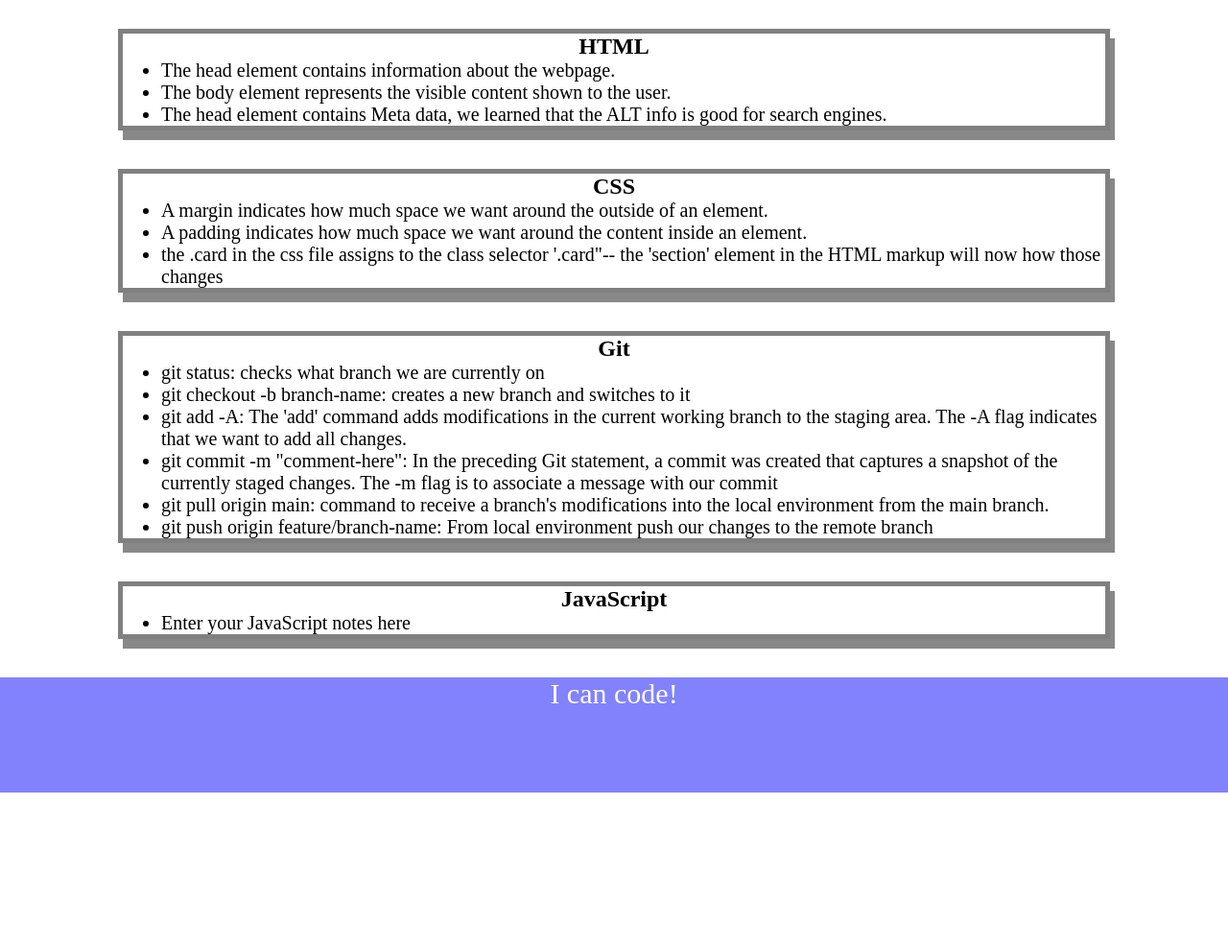
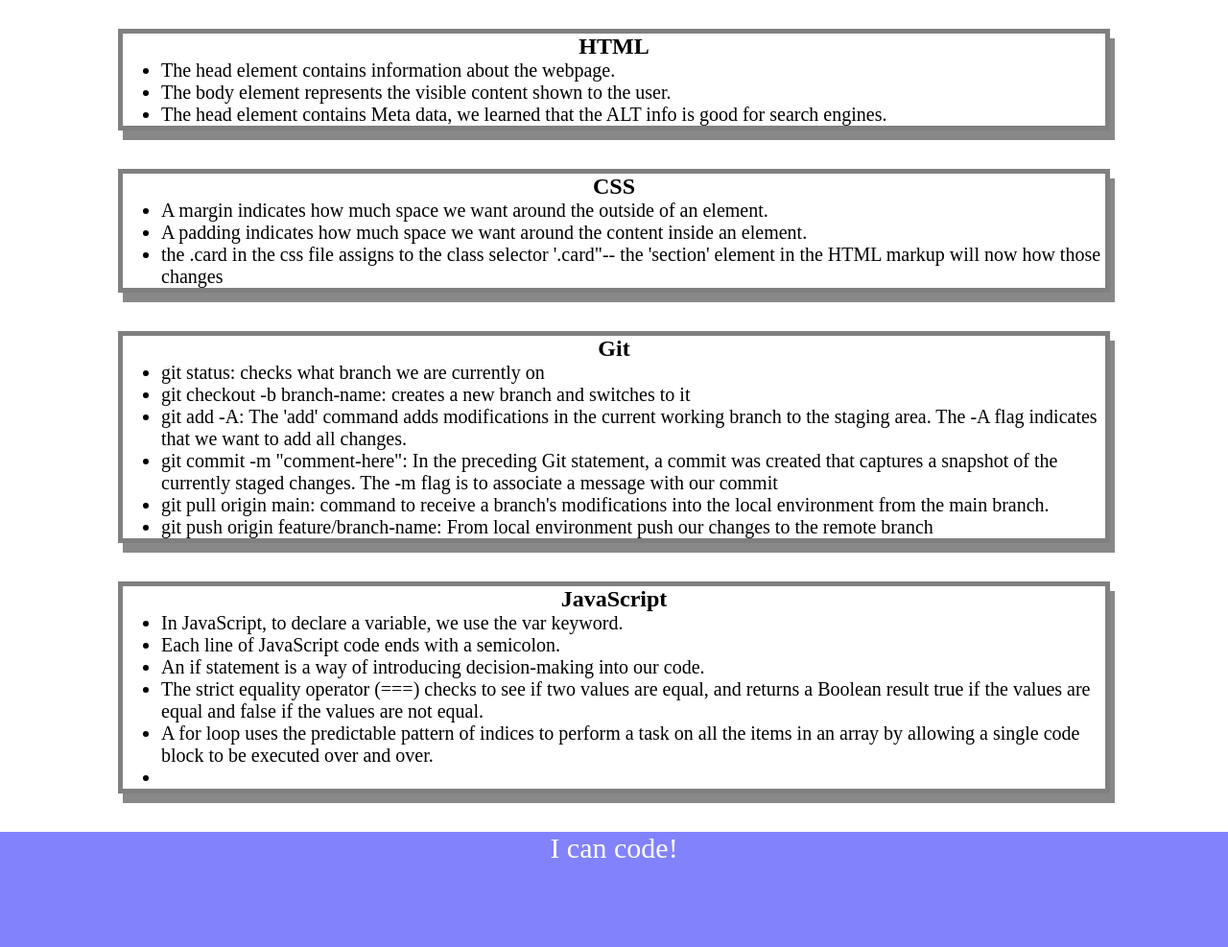
Before and after one commit to RaptureMe/prework-study-guide, a plain HTML site: page index.html in a window 1280 px wide. Shown: the part 130-1117 px from the top of the page at 96% size. Before the commit the page ends 956 px from the top, so only its background shows below. Drawn offline with Linux system fonts and the light colour scheme.

Commit message:
Added JS

```diff
--- /dev/null
+++ b/assets/script.js
@@ -0,0 +1,18 @@
+var topics = ['HTML', 'CSS', 'Git', 'JavaScript']
+for(var x = 0; x <topics.length; x++) {
+    console.log(topics[x])
+}
+
+/*
+if (topic === 'HTML') {
+  console.log("Let's study HTML!");
+} else if (topic === 'CSS') {
+  console.log("Let's study CSS!");
+} else if (topic === 'Git') {
+  console.log("Let's study Git!");
+} else if (topic === 'JavaScript') {
+  console.log("Let's study JavaScript!");
+} else {
+  console.log('Please try again!');
+}
+*/
--- a/index.html
+++ b/index.html
@@ -19,6 +19,7 @@
         src="./assets/bowtie-cat.png"
         alt="Profile image of cat wearing a bow tie."
       />
+      <h2>✨ Open the Console to See What's Happening ✨</h2>
     </header>
     <main>
       <section class="card" id="html-section">
@@ -54,7 +55,12 @@
       <section class="card" id="javascript-section">
         <h2>JavaScript</h2>
         <ul>
-          <li>Enter your JavaScript notes here</li>
+          <li>In JavaScript, to declare a variable, we use the var keyword.</li>
+          <li>Each line of JavaScript code ends with a semicolon.</li>
+          <li>An if statement is a way of introducing decision-making into our code. </li>
+          <li>The strict equality operator (===) checks to see if two values are equal, and returns a Boolean result true if the values are equal and false if the values are not equal.</li>
+          <li>A for loop uses the predictable pattern of indices to perform a task on all the items in an array by allowing a single code block to be executed over and over.</li>
+          <li></li>
         </ul>
 
       </section>
@@ -63,5 +69,6 @@
     <footer>
       <p>I can code!</p>
     </footer>
+    <script src="./assets/script.js"></script>
   </body>
 </html>
```
